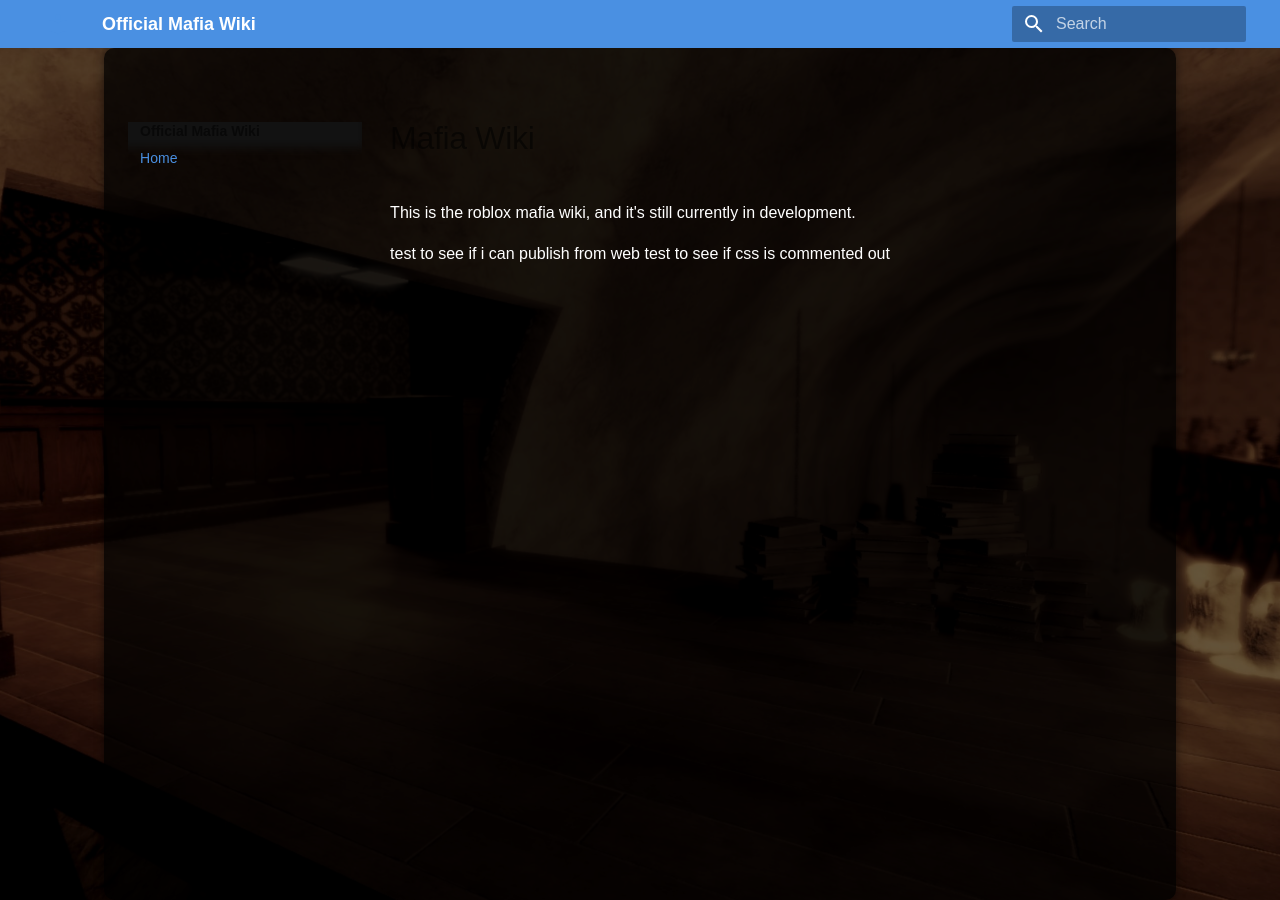
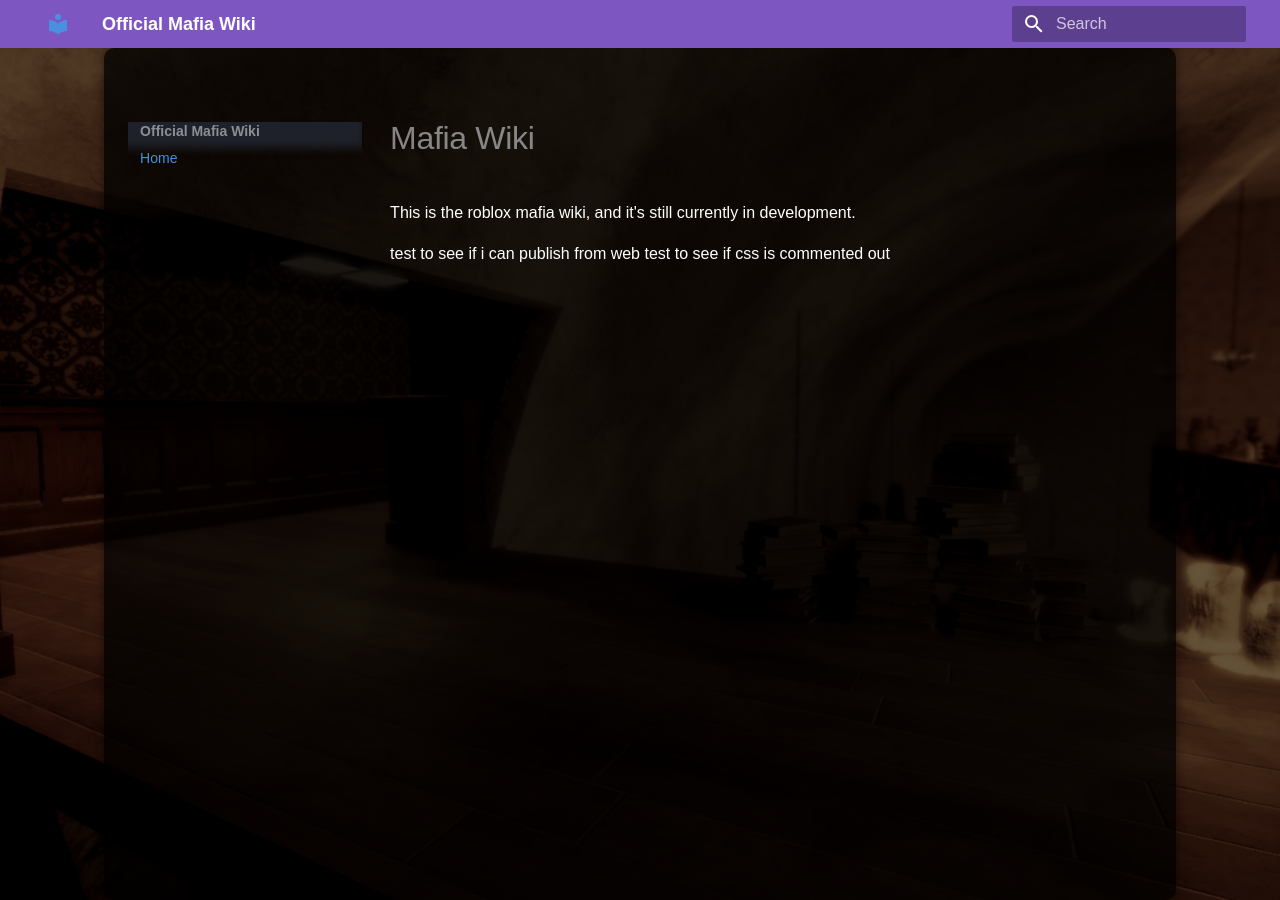
Before and after one commit to OctaNebula/mafia-wiki, an MkDocs documentation site: the page built from docs/index.md, in a window 1280 px wide. Built offline with MkDocs 1.6.1 and Material for MkDocs 9.7.7, drawn with Linux system fonts in a browser that asks for light colours; some web fonts are replaced.

Commit message:
dark mode?!?!?!?

```diff
--- a/mkdocs.yml
+++ b/mkdocs.yml
@@ -3,6 +3,10 @@
 #repo_url: https://github.com/octanebula/mafiawiki
 theme:
   name: material
+  palette:
+    scheme: slate
+    primary: deep purple
+    accent: pink
 nav:
   - Home: index.md
 extra:
```
